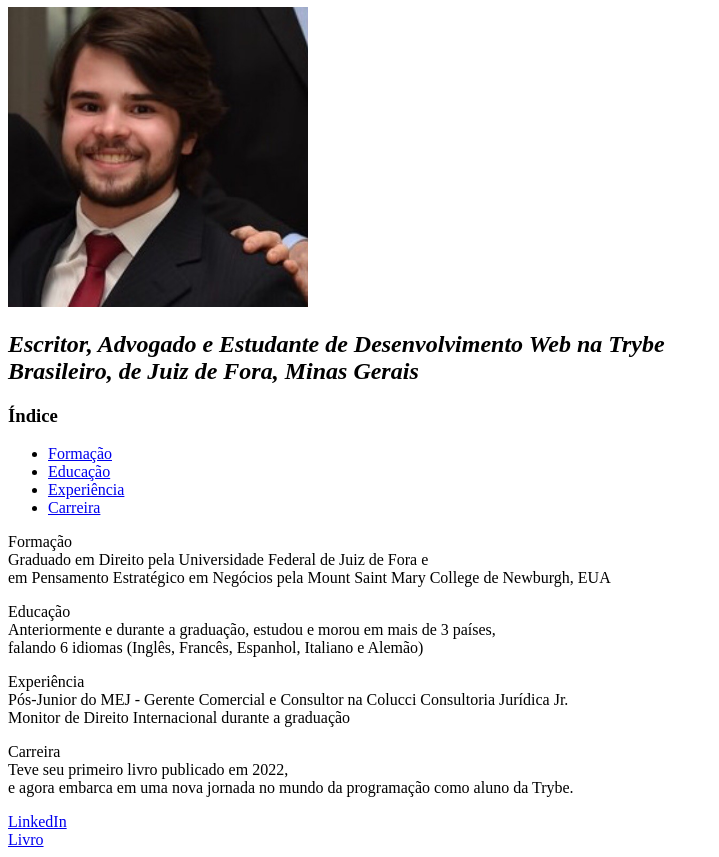
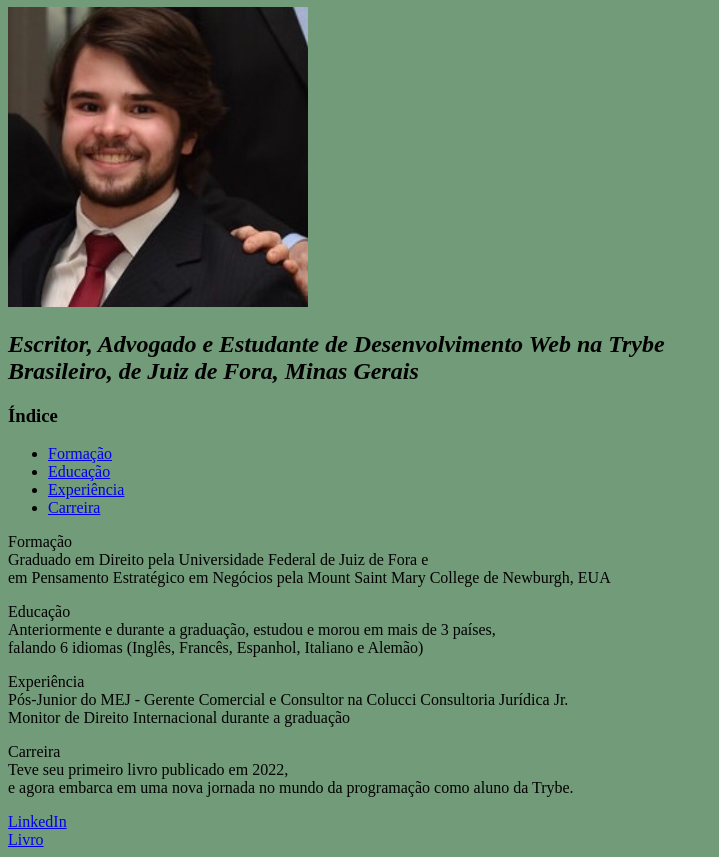
Before and after one commit to l-serrato/l-serrato.github.io, a plain HTML site: page index.html in a window 1280 px wide. Shown: the part 73-930 px from the top of the page, without its empty margins (0-719 px from the left). Drawn offline with Linux system fonts and the light colour scheme.

Commit message:
background cor

```diff
--- a/index.html
+++ b/index.html
@@ -3,6 +3,11 @@
   <head>
     <meta charset="UTF-8">
     <title>Portfolio Luis Serrato</title>
+    <style>
+      body{
+        background-color: rgb(114, 155, 121);
+      }
+    </style>
   </head>
   <body>
     <h1><strong>Luís Serrato de Sousa Neto</strong></h1>
```
